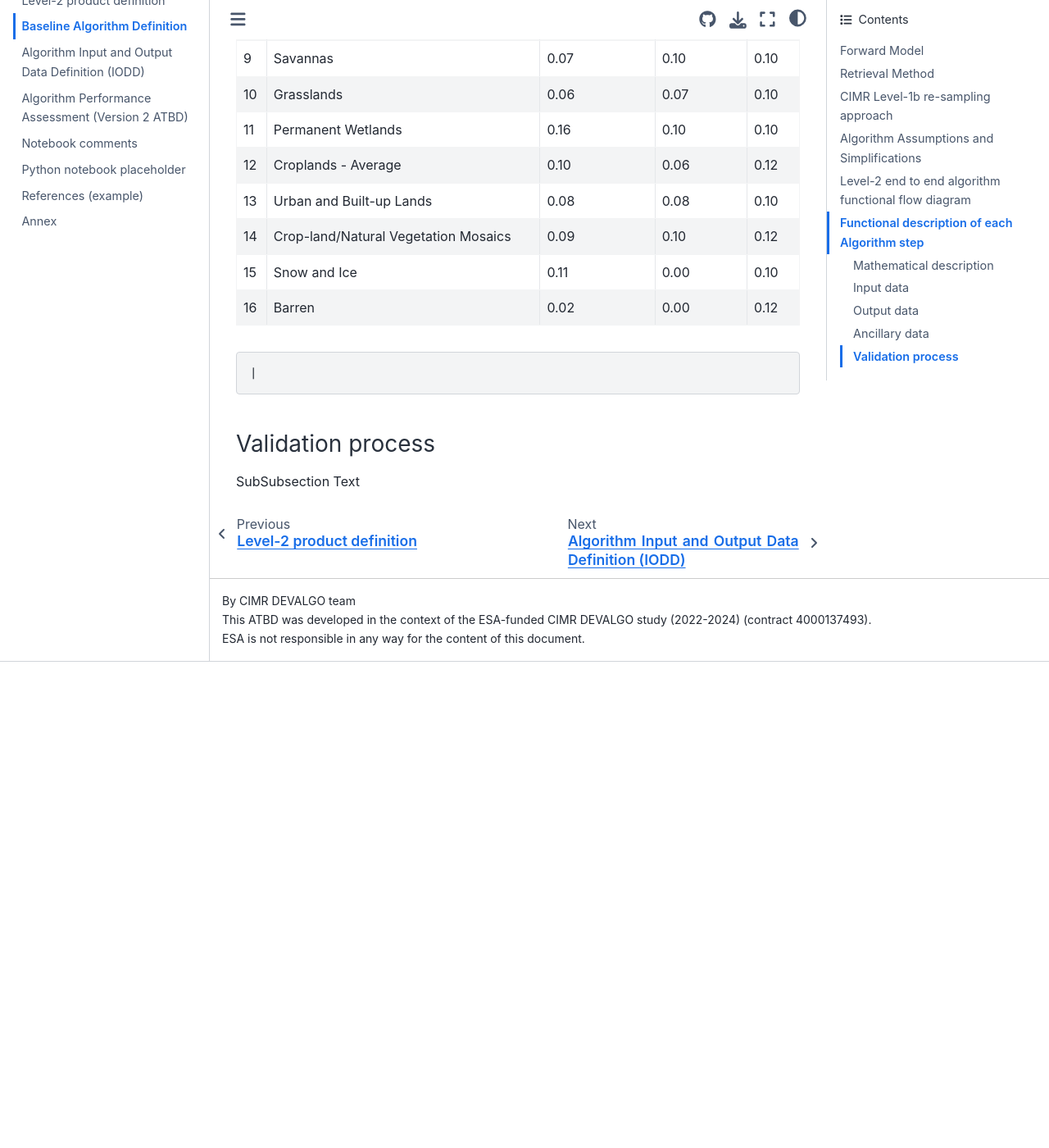
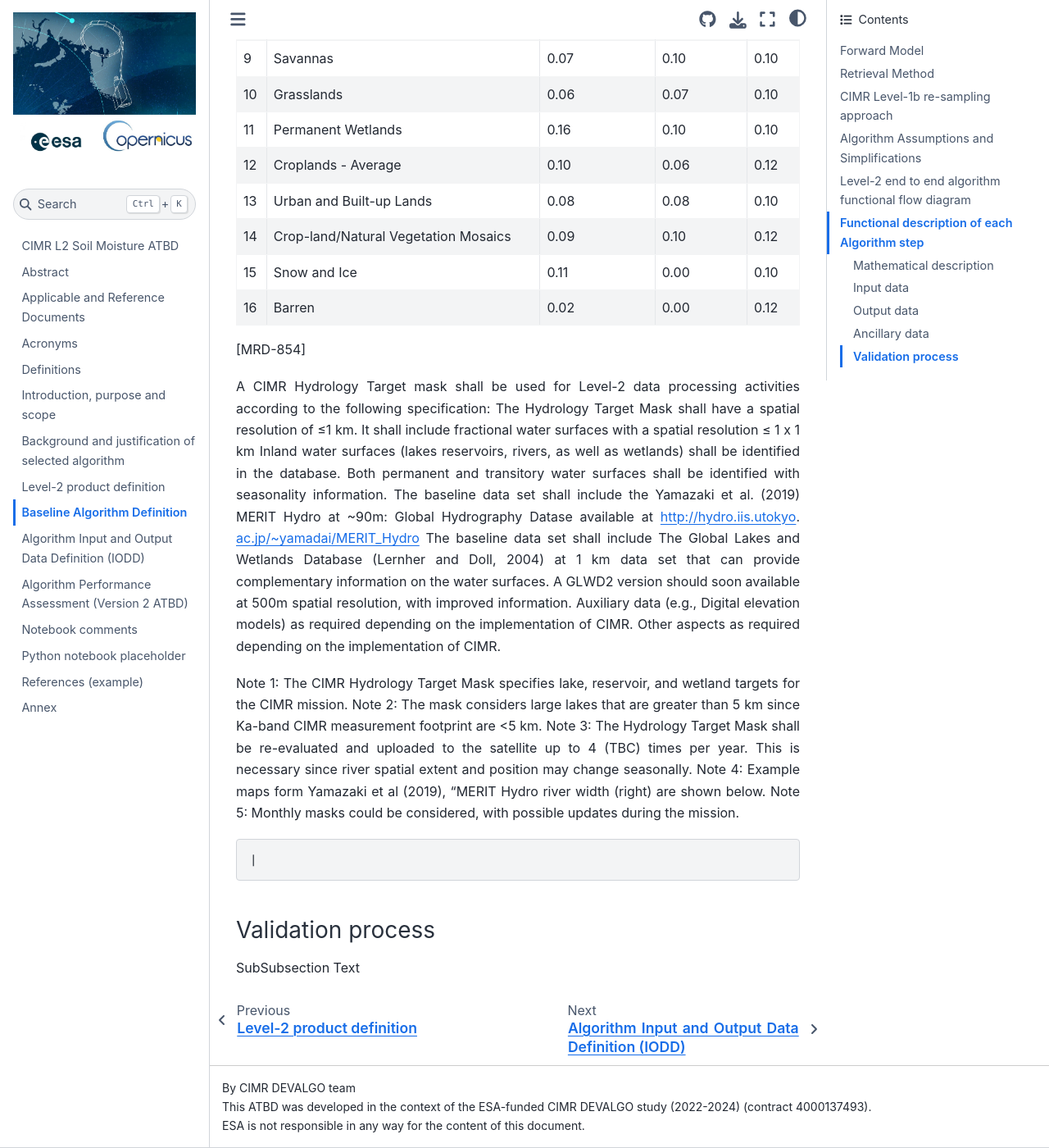
Before and after one commit to CIMR-Algos/SoilMoisture_ATBD, a Jupyter Book: the page built from book/baseline_algorithm_definition.md, in a window 1280 px wide and 1400 px high, scrolled down 5686 px. Shown: the whole window at 82% size. Built offline with Jupyter Book 1.0.4 settings and Sphinx 7.4.7 and the Sphinx Book theme 1.1.4, drawn with Linux system fonts in a browser that asks for light colours; cross-references to code outside the pages are shown as plain code; before the commit the page ends 6493 px from its top, so only the background shows below that.

Commit message:
updated hydrology target mask

```diff
--- a/book/baseline_algorithm_definition.md
+++ b/book/baseline_algorithm_definition.md
@@ -157,7 +157,36 @@ SubSubsection Text
 | 16 | Barren                         | 0.02       | 0.00     | 0.12 |
 
 
+[MRD-854]
 
+A CIMR Hydrology Target mask shall be used for Level-2 data processing
+activities according to the following specification:
+The Hydrology Target Mask shall have a spatial resolution of ≤1 km.
+It shall include fractional water surfaces with a spatial resolution ≤ 1 x 1 km
+Inland water surfaces (lakes reservoirs, rivers, as well as wetlands) shall be
+identified in the database.
+Both permanent and transitory water surfaces shall be identified with seasonality
+information.
+The baseline data set shall include the Yamazaki et al. (2019) MERIT Hydro at
+~90m: Global Hydrography Datase available at http://hydro.iis.utokyo.
+ac.jp/~yamadai/MERIT_Hydro
+The baseline data set shall include The Global Lakes and Wetlands Database
+(Lernher and Doll, 2004) at 1 km data set that can provide complementary
+information on the water surfaces. A GLWD2 version should soon available at
+500m spatial resolution, with improved information. Auxiliary data (e.g., Digital
+elevation models) as required depending on the implementation of CIMR.
+Other aspects as required depending on the implementation of CIMR.
+
+Note 1: The CIMR Hydrology Target Mask specifies lake, reservoir, and wetland targets
+for the CIMR mission.
+Note 2: The mask considers large lakes that are greater than 5 km since Ka-band CIMR
+measurement footprint are <5 km.
+Note 3: The Hydrology Target Mask shall be re-evaluated and uploaded to the satellite up
+to 4 (TBC) times per year. This is necessary since river spatial extent and
+position may change seasonally.
+Note 4: Example maps form Yamazaki et al (2019), “MERIT Hydro river width (right) are
+shown below.
+Note 5: Monthly masks could be considered, with possible updates during the mission.
 
     |
 
```
Also changed, not shown: 3 other files.
